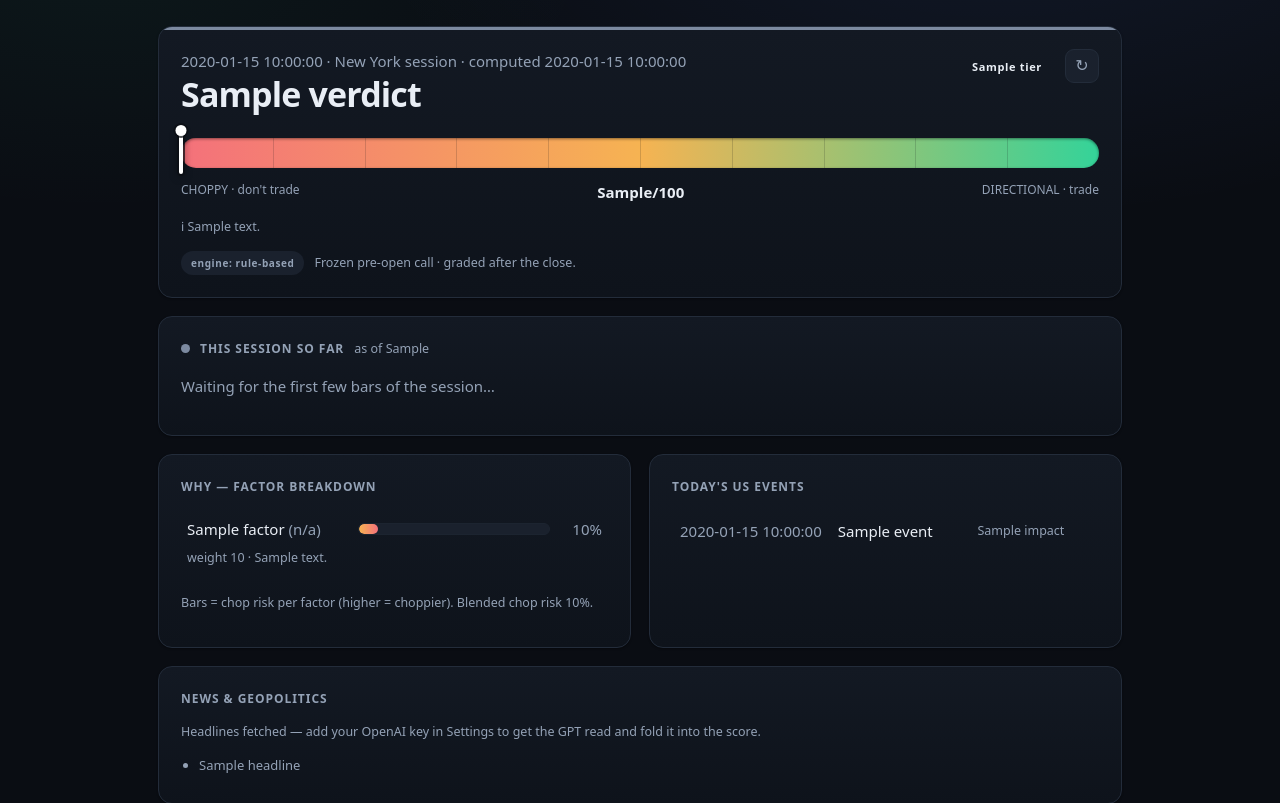
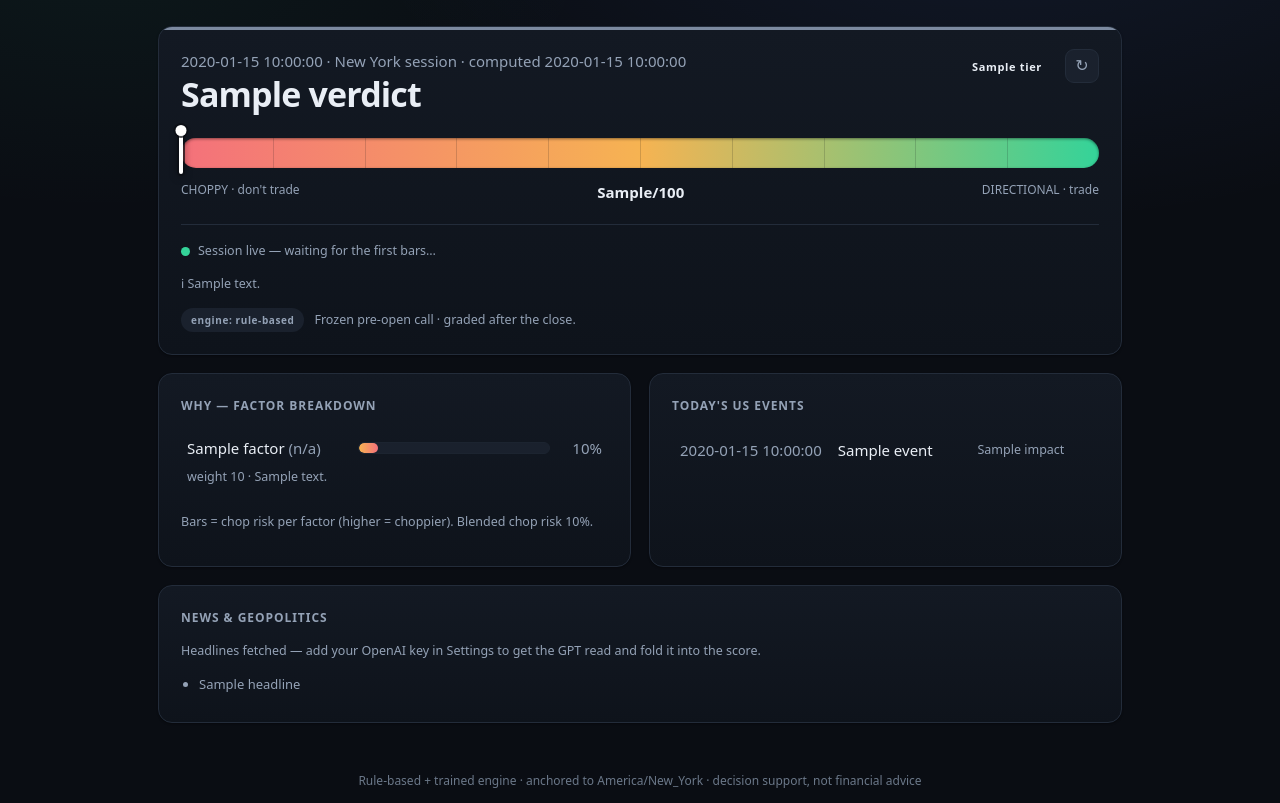
Before and after one commit to TheLedwog/volatility-scale, a FastAPI app: template app/web/templates/dashboard.html in a window 1280 px wide. Shown: the part 63-866 px from the top of the page. Run offline with FastAPI, Linux system fonts and the light colour scheme; the template is opened without the code that fills it: most values are stand-ins (such as "Sample title", 1, 10 or a date in 2020).

Commit message:
Make the morning scale the hero; nest live read as a subordinate strip
The live tracker had its own full-size gauge in a separate card, competing with
the morning verdict (the actual product). Folded it into the verdict hero as a
compact strip directly beneath the main gauge: a small LIVE tag + a thin meter on
the same choppy->directional axis (so the live marker lines up under the morning
needle) + compact stats + the holding/challenged line. One unified story, with the
volatility scale clearly the focus. No logic change - same /live-panel polling.

Co-Authored-By: Claude Opus 4.8 <noreply@anthropic.com>

```diff
--- a/app/web/static/style.css
+++ b/app/web/static/style.css
@@ -178,9 +178,13 @@ form { margin: 0; }
 .btn-icon:hover { color: var(--text); border-color: var(--accent); }
 .btn-icon:focus-visible { outline: none; box-shadow: var(--ring); }
 
-/* ---- live session tracker ------------------------------------------------ */
-.live-card .live-head { display: flex; align-items: center; gap: 10px; margin-bottom: 6px; }
-.live-card .live-head h2 { margin: 0; }
+/* ---- live session strip (nested under the main gauge in the hero) -------- */
+.live-strip { margin-top: 20px; padding-top: 16px; border-top: 1px solid var(--line); }
+.live-line { display: flex; align-items: center; gap: 8px; flex-wrap: wrap; }
+.live-tag {
+  font-size: 10.5px; font-weight: 800; letter-spacing: .08em; color: var(--muted);
+  padding: 2px 8px; border: 1px solid var(--line); border-radius: 999px; background: var(--card-2);
+}
 .live-dot { width: 9px; height: 9px; border-radius: 50%; background: var(--grey); flex: none; }
 .live-dot.on { background: var(--green); animation: livePulse 1.8s infinite; }
 @keyframes livePulse {
@@ -188,8 +192,19 @@ form { margin: 0; }
   70%  { box-shadow: 0 0 0 7px rgba(52,211,153,0); }
   100% { box-shadow: 0 0 0 0 rgba(52,211,153,0); }
 }
+.live-meter { margin: 11px 0 9px; }
+.live-meter-track {
+  position: relative; height: 10px; border-radius: 999px; opacity: .92;
+  background: linear-gradient(90deg, var(--red) 0%, var(--amber) 50%, var(--green) 100%);
+  box-shadow: inset 0 1px 2px rgba(0,0,0,.45);
+}
+.live-marker {
+  position: absolute; top: -3px; width: 3px; height: 16px; background: #fff; border-radius: 2px;
+  transform: translateX(-50%); box-shadow: 0 0 0 2px rgba(10,13,19,.75);
+}
+.live-stats { display: flex; align-items: center; gap: 9px; flex-wrap: wrap; }
 .callcheck {
-  padding: 10px 13px; border-radius: var(--radius-sm); font-size: 14px; margin: 12px 0 0;
+  padding: 9px 12px; border-radius: var(--radius-sm); font-size: 13.5px; margin: 11px 0 0;
   border: 1px solid var(--line); background: var(--card-2);
 }
 .callcheck.holding    { color: var(--green); border-color: rgba(52,211,153,.35); background: rgba(52,211,153,.08); }
--- a/app/web/templates/_live.html
+++ b/app/web/templates/_live.html
@@ -1,35 +1,33 @@
-{# Live intraday tracker fragment. Rendered inside #live-panel on the dashboard
-   and returned on its own by GET /live-panel for JS polling. #}
+{# Compact live-session strip. Lives INSIDE the verdict hero, directly under the
+   main gauge, so it reads as a subordinate "where today actually is so far" line
+   on the same choppy->directional axis - not a competing second scale. Rendered
+   server-side and also returned alone by GET /live-panel for JS polling. #}
 <span data-poll="{{ 1 if live.state == 'live' else 0 }}" hidden></span>
-<div class="live-head">
-  <span class="live-dot {{ 'on' if live.state == 'live' else '' }}"></span>
-  <h2>This session so far</h2>
-  {% if live.as_of %}<span class="muted small">as of {{ live.as_of }}</span>{% endif %}
-</div>
 
 {% if live.state == 'pre_open' %}
-  <p class="muted">Session opens at {{ live.open_str }}. The live tracker starts once the market is open — your morning verdict above is locked in until then.</p>
+  <div class="live-line"><span class="live-dot"></span>
+    <span class="muted small">Live tracker starts at {{ live.open_str }} — the verdict stays locked until then.</span></div>
 {% elif live.state == 'closed_day' %}
-  <p class="muted">No NY session today.</p>
+  <div class="live-line"><span class="live-dot"></span>
+    <span class="muted small">No NY session today.</span></div>
 {% elif live.state == 'waiting' %}
-  <p class="muted">Waiting for the first few bars of the session…</p>
+  <div class="live-line"><span class="live-dot on"></span>
+    <span class="muted small">Session live — waiting for the first bars…</span></div>
 {% elif live.state == 'error' %}
-  <p class="muted small">Live data unavailable right now: {{ live.error }}</p>
+  <div class="live-line"><span class="live-dot"></span>
+    <span class="muted small">Live data unavailable: {{ live.error }}</span></div>
 {% else %}
-  <div class="gauge-wrap">
-    <div class="gauge"><div class="needle" style="left: {{ live.dq }}%"></div></div>
-    <div class="gauge-labels">
-      <span>CHOPPY · whippy</span>
-      <span class="score">efficiency {{ live.er }}</span>
-      <span>DIRECTIONAL · clean</span>
-    </div>
+  <div class="live-line">
+    <span class="live-dot {{ 'on' if live.state == 'live' else '' }}"></span>
+    <span class="live-tag">{{ 'LIVE' if live.state == 'live' else 'SESSION CLOSED' }}</span>
+    <span class="muted small">how today is actually playing out · as of {{ live.as_of }}</span>
   </div>
-  <p>
-    <span class="badge badge-{{ 'good' if live.label == 'TRENDING' else ('avoid' if live.label == 'CHOPPY' else 'mixed') }}">{{ live.label }} so far</span>
-    <span class="muted">move {{ '%+.2f'|format(live.pct_move) }}% · {{ live.bars }} bars{{ ' · session closed' if live.state == 'after_close' else '' }}</span>
-  </p>
-  {% if live.call_check %}
-    <p class="callcheck {{ live.call_check.tone }}">{{ live.call_check.text }}</p>
-  {% endif %}
-  <p class="muted small">Live read of today's 9:30→now efficiency (index data may be ~15&nbsp;min delayed). Your morning verdict stays frozen — this just tracks how it's playing out.</p>
+  <div class="live-meter">
+    <div class="live-meter-track"><div class="live-marker" style="left: {{ live.dq }}%"></div></div>
+  </div>
+  <div class="live-stats">
+    <span class="badge badge-sm badge-{{ 'good' if live.label == 'TRENDING' else ('avoid' if live.label == 'CHOPPY' else 'mixed') }}">{{ live.label }}</span>
+    <span class="muted small">efficiency {{ live.er }} · move {{ '%+.2f'|format(live.pct_move) }}% · {{ live.bars }} bars</span>
+  </div>
+  {% if live.call_check %}<p class="callcheck {{ live.call_check.tone }}">{{ live.call_check.text }}</p>{% endif %}
 {% endif %}
--- a/app/web/templates/dashboard.html
+++ b/app/web/templates/dashboard.html
@@ -41,6 +41,8 @@
     </div>
     {% endif %}
 
+    <div id="live-panel" class="live-strip">{% include "_live.html" %}</div>
+
     {% if pred.features.dead_day %}<p class="muted">💤 Low expected range — possible dead day.</p>{% endif %}
     {% if pred.features.calendar_error %}<p class="muted">⚠ Calendar feed unavailable: {{ pred.features.calendar_error }}</p>{% endif %}
     {% if pred.features.model_note %}<p class="muted small">ℹ {{ pred.features.model_note }}</p>{% endif %}
@@ -50,8 +52,6 @@
       <span class="muted small">Frozen pre-open call · graded after the close.</span>
     </div>
   </div>
-
-  <div id="live-panel" class="card live-card">{% include "_live.html" %}</div>
 
   <div class="grid">
     <div class="card">
```
